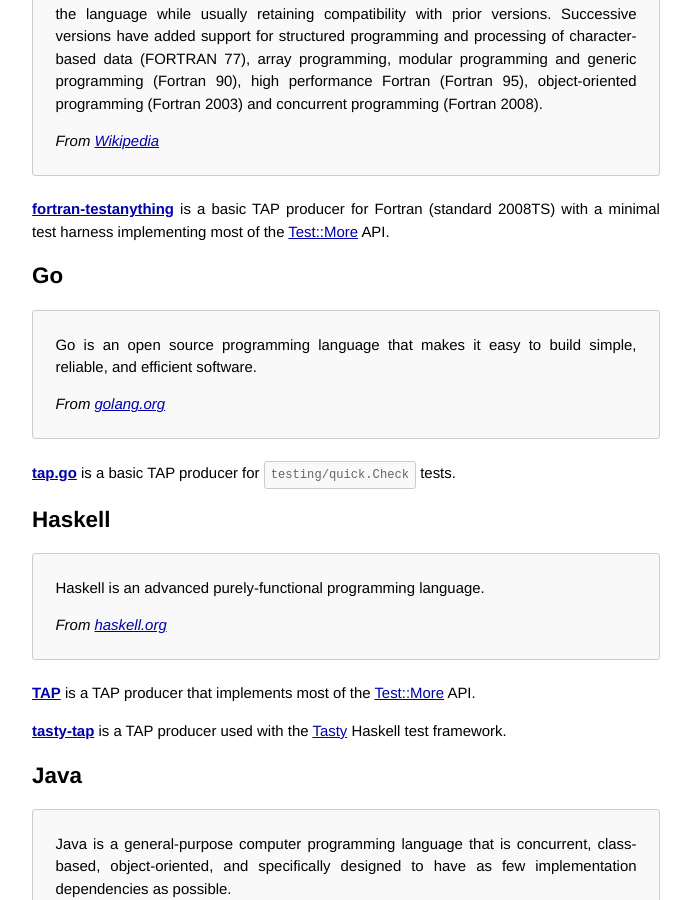
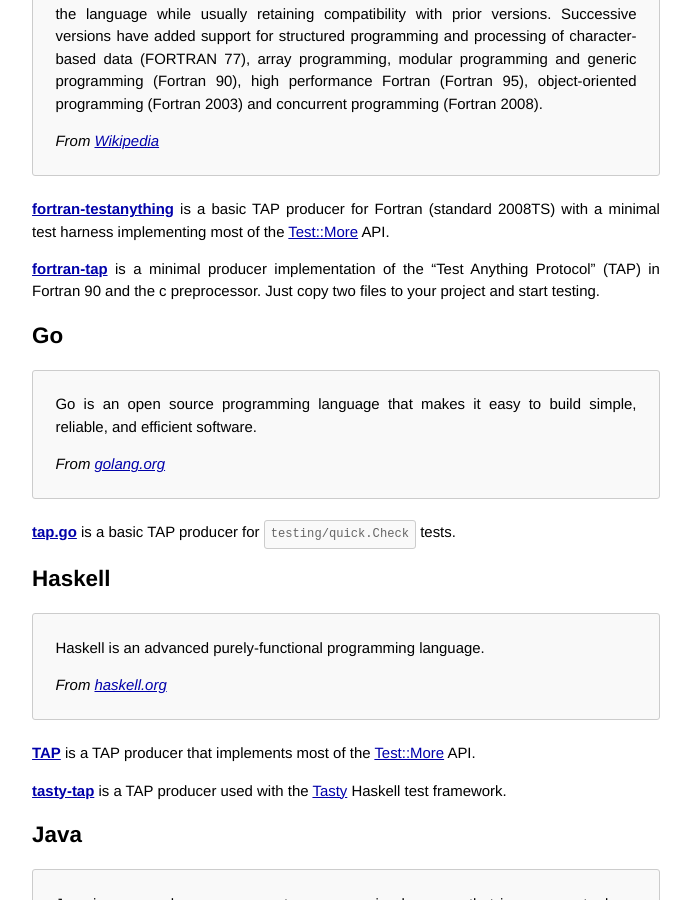
Before and after one commit to TestAnything/testanything.github.io, a Jekyll site: the page built from producers.md, in a window 1280 px wide and 900 px high, scrolled down 3774 px. Shown: the whole window, without its empty margins (294-985 px from the left). Built offline with Jekyll 4.4.1, drawn with Linux system fonts in a browser that asks for light colours.

Commit message:
Added fortran-tap producer implementation.

```diff
--- a/producers.md
+++ b/producers.md
@@ -217,6 +217,8 @@
 **[fortran-testanything](https://github.com/dennisdjensen/fortran-testanything)** is a basic TAP producer for Fortran
 (standard 2008TS) with a minimal test harness implementing most of
 the [Test::More](http://perldoc.perl.org/Test/More.html) API.
+
+**[fortran-tap](https://github.com/gzahl/tap)** is a minimal producer implementation of the "Test Anything Protocol" (TAP) in Fortran 90 and the c preprocessor. Just copy two files to your project and start testing.
 
 ## <a id="go"></a> [Go](#go)
 
```
